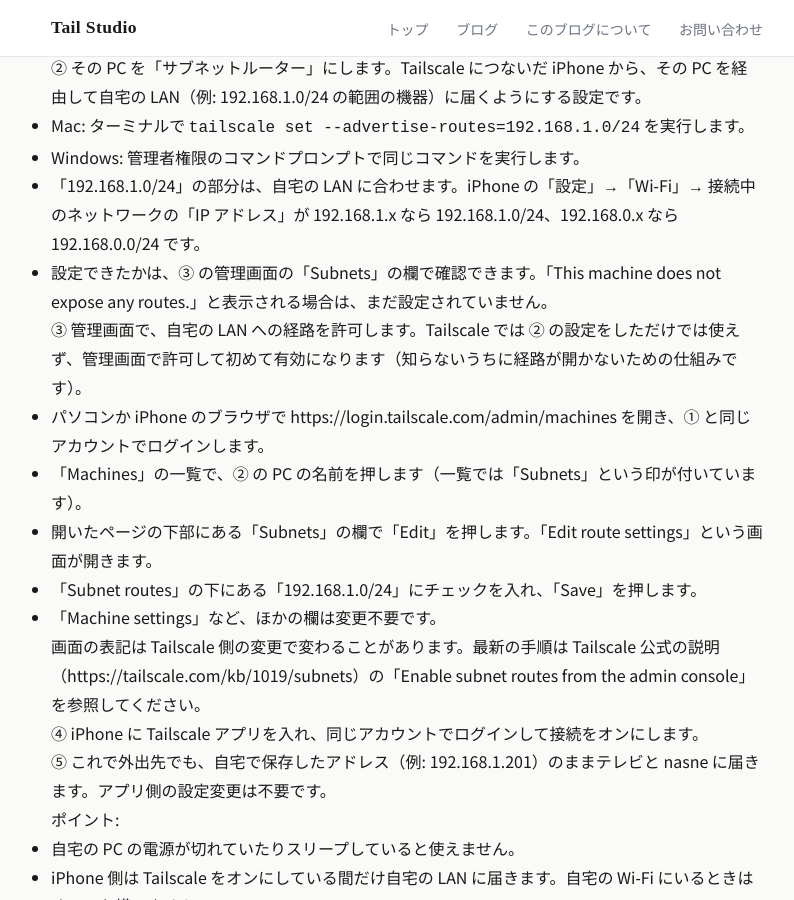
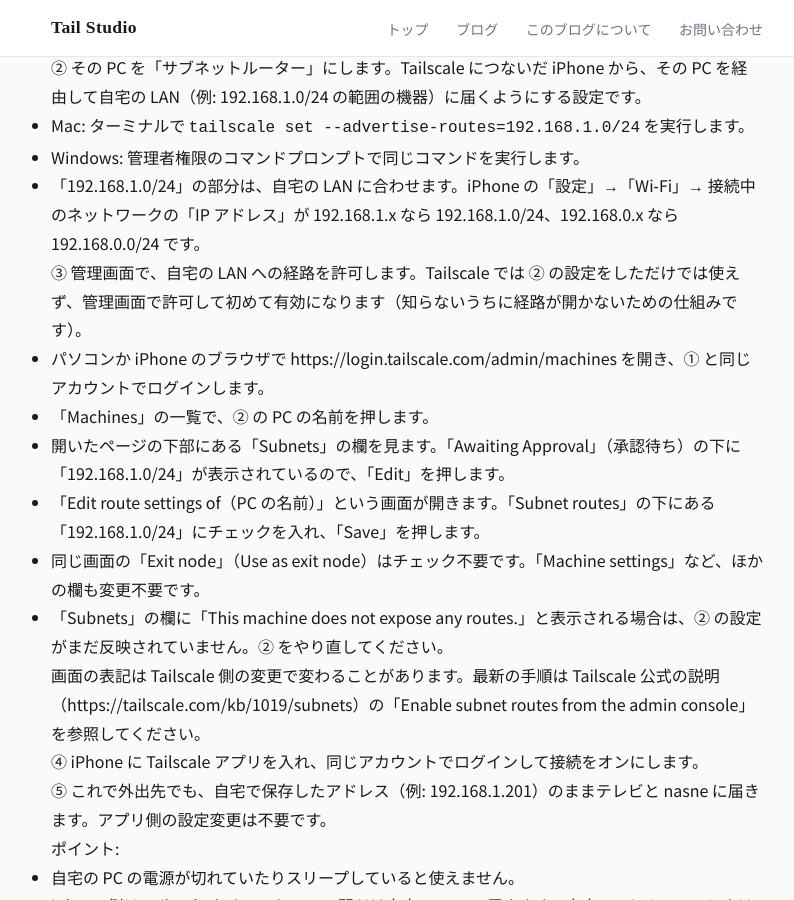
Before and after one commit to wat--/app-policies, a Jekyll site: the page built from apps/rimoroku/guide.md, in a window 1280 px wide and 900 px high, scrolled down 2507 px. Shown: the whole window, without its empty margins (233-1027 px from the left). Built offline with Jekyll 4.4.1, drawn with Linux system fonts in a browser that asks for light colours.

Commit message:
リモ録ガイド: Tailscale の経路承認を実際の画面表記で記載
Co-Authored-By: Claude Opus 5.5 <noreply@anthropic.com>

```diff
--- a/apps/rimoroku/guide.md
+++ b/apps/rimoroku/guide.md
@@ -100,15 +100,15 @@ VPN の条件は「iPhone から自宅 LAN のアドレス（192.168.x.x）に
 - Mac: ターミナルで `tailscale set --advertise-routes=192.168.1.0/24` を実行します。
 - Windows: 管理者権限のコマンドプロンプトで同じコマンドを実行します。
 - 「192.168.1.0/24」の部分は、自宅の LAN に合わせます。iPhone の「設定」→「Wi‑Fi」→ 接続中のネットワークの「IP アドレス」が 192.168.1.x なら 192.168.1.0/24、192.168.0.x なら 192.168.0.0/24 です。
-- 設定できたかは、③ の管理画面の「Subnets」の欄で確認できます。「This machine does not expose any routes.」と表示される場合は、まだ設定されていません。
 
 ③ 管理画面で、自宅の LAN への経路を許可します。Tailscale では ② の設定をしただけでは使えず、管理画面で許可して初めて有効になります（知らないうちに経路が開かないための仕組みです）。
 
 - パソコンか iPhone のブラウザで https://login.tailscale.com/admin/machines を開き、① と同じアカウントでログインします。
-- 「Machines」の一覧で、② の PC の名前を押します（一覧では「Subnets」という印が付いています）。
-- 開いたページの下部にある「Subnets」の欄で「Edit」を押します。「Edit route settings」という画面が開きます。
-- 「Subnet routes」の下にある「192.168.1.0/24」にチェックを入れ、「Save」を押します。
-- 「Machine settings」など、ほかの欄は変更不要です。
+- 「Machines」の一覧で、② の PC の名前を押します。
+- 開いたページの下部にある「Subnets」の欄を見ます。「Awaiting Approval」（承認待ち）の下に「192.168.1.0/24」が表示されているので、「Edit」を押します。
+- 「Edit route settings of（PC の名前）」という画面が開きます。「Subnet routes」の下にある「192.168.1.0/24」にチェックを入れ、「Save」を押します。
+- 同じ画面の「Exit node」（Use as exit node）はチェック不要です。「Machine settings」など、ほかの欄も変更不要です。
+- 「Subnets」の欄に「This machine does not expose any routes.」と表示される場合は、② の設定がまだ反映されていません。② をやり直してください。
 
 画面の表記は Tailscale 側の変更で変わることがあります。最新の手順は Tailscale 公式の説明（https://tailscale.com/kb/1019/subnets）の「Enable subnet routes from the admin console」を参照してください。
 
```
